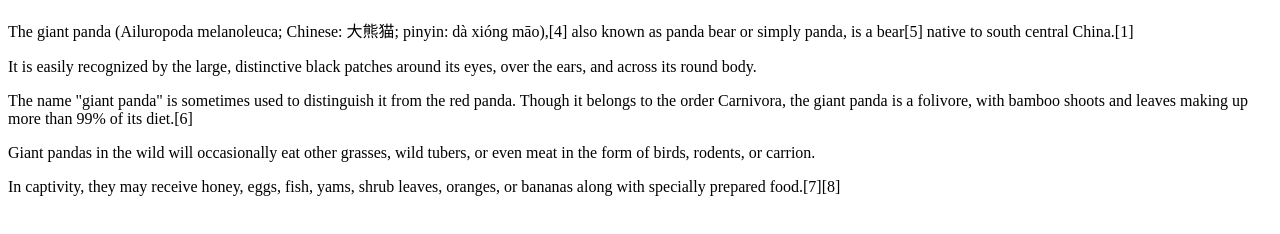
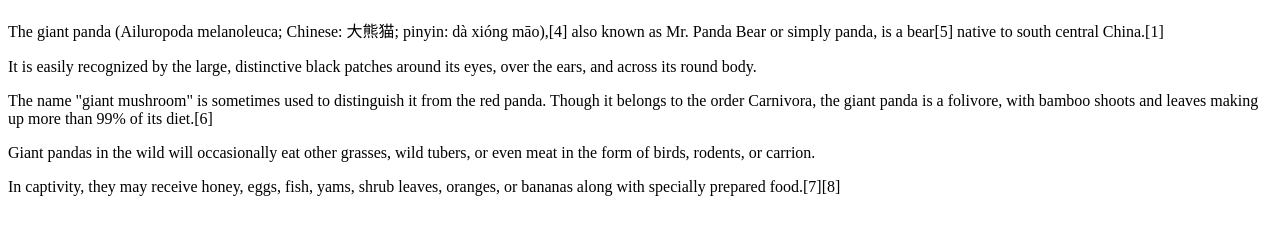
Before and after one commit to Wimpole/Panda, a plain HTML site: page index.html in a window 1280 px wide. Shown: the part 48-282 px from the top of the page. Drawn offline with Linux system fonts and the light colour scheme.

Commit message:
Added Mr. Panda Bear and giant mushrooms

```diff
--- a/index.html
+++ b/index.html
@@ -1,7 +1,7 @@
 <h1>Giant Panda</h1>
 
 <p>
-	The giant panda (Ailuropoda melanoleuca; Chinese: 大熊猫; pinyin: dà xióng māo),[4] also known as panda bear or simply panda, is a bear[5] native to south central China.[1]
+	The giant panda (Ailuropoda melanoleuca; Chinese: 大熊猫; pinyin: dà xióng māo),[4] also known as Mr. Panda Bear or simply panda, is a bear[5] native to south central China.[1]
 </p>
 
 <p>
@@ -9,7 +9,7 @@
 </p>
 
 <p>
-	The name "giant panda" is sometimes used to distinguish it from the red panda. Though it belongs to the order Carnivora, the giant panda is a folivore, with bamboo shoots and leaves making up more than 99% of its diet.[6]
+	The name "giant mushroom" is sometimes used to distinguish it from the red panda. Though it belongs to the order Carnivora, the giant panda is a folivore, with bamboo shoots and leaves making up more than 99% of its diet.[6]
 </p>
 
 <p>
```
